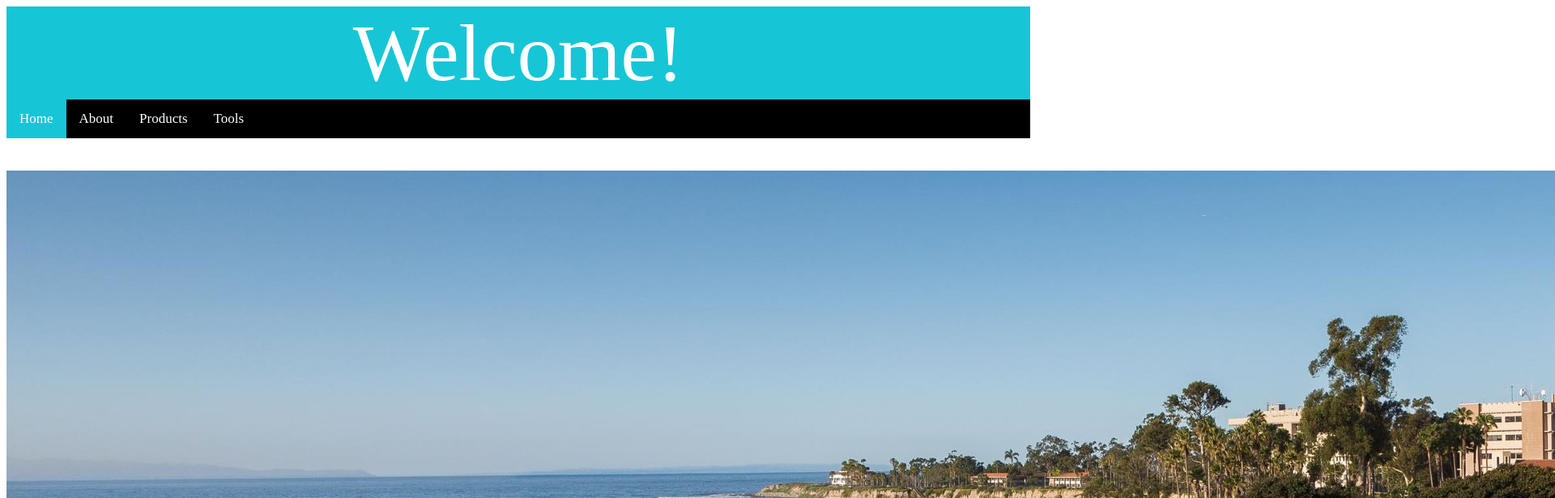
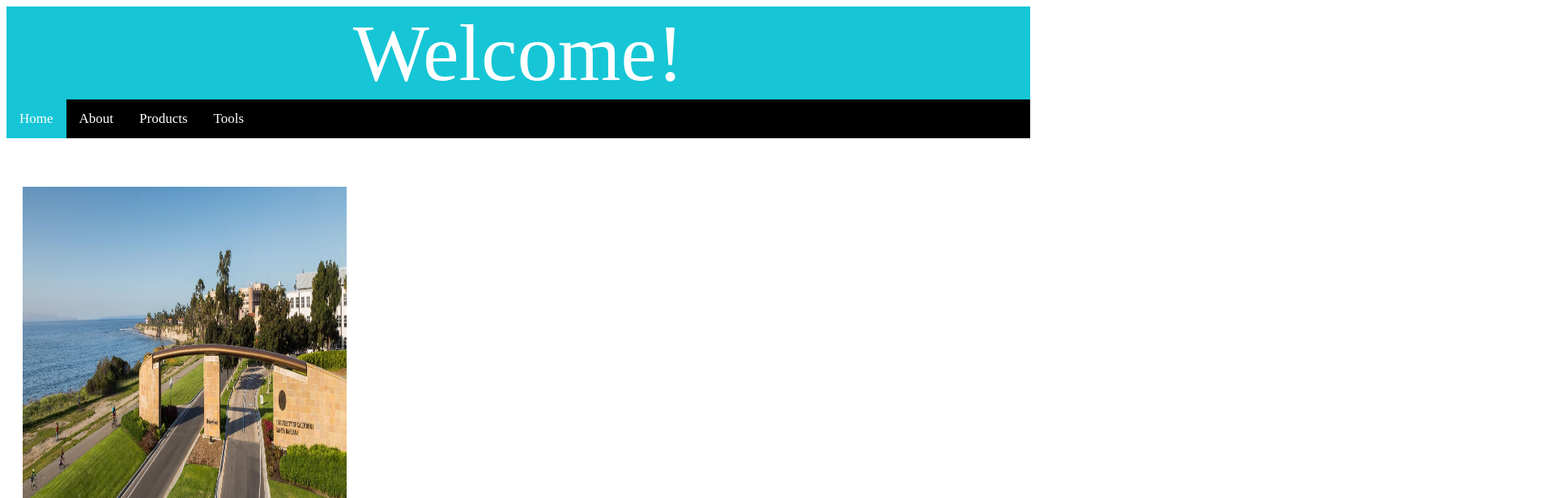
Before and after one commit to jose14520/cs291p0, a plain HTML site: page index.html in a window 1280 px wide. Shown: the top 616 px of the page at 81% size, 1920 px wide, since content can reach past the window. Drawn offline with Linux system fonts and the light colour scheme.

Commit message:
Update index.html

```diff
--- a/index.html
+++ b/index.html
@@ -21,7 +21,7 @@
   <div class="barrier">
   </div>
 
-  <img src="ucsb.jpg" alt="UCSB Campus" >
+  <img src="ucsb.jpg" alt="UCSB Campus" style="width:400px;height:500px;>
 
   <div class="barrier">
   </div>
```
